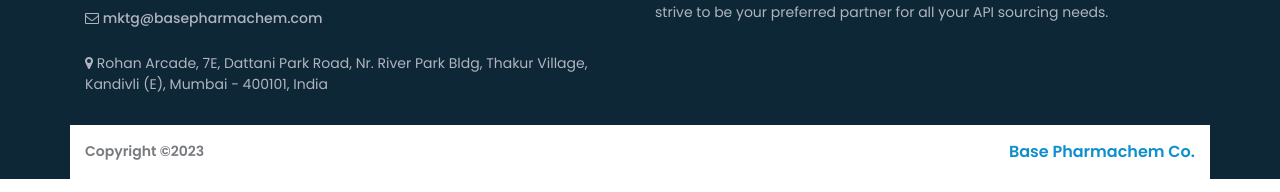
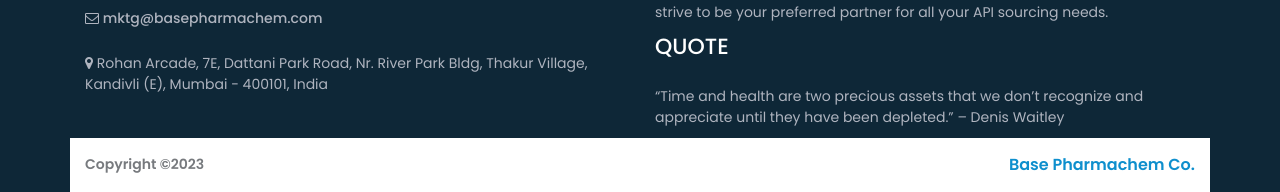
Before and after one commit to sandeepseedroot/aruskpharma, a plain HTML site: page index.html in a window 1280 px wide. Shown: the part 2148-2340 px from the top of the page. Drawn offline with Linux system fonts and the light colour scheme.

Commit message:
add quote

```diff
--- a/index.html
+++ b/index.html
@@ -371,6 +371,8 @@
                             <!-- Widget Title -->
                             <h5 class="widget-title">At BASE PHARMACHEM</h5>
                             <span>We are a young and dynamic pharmaceutical trading company specializing in the distribution of high-quality Active Pharmaceutical Ingredients (APIs) to pharmaceutical manufacturers & research institutions worldwide. With a relentless commitment to excellence and a customer-centric approach, we strive to be your preferred partner for all your API sourcing needs.</span>
+                            <h5 class="widget-title">QUOTE</h5>
+                            <span>“Time and health are two precious assets that we don’t recognize and appreciate until they have been depleted.”  – Denis Waitley </span>
                         </div>
                     </div>
                 </div>
@@ -378,7 +380,7 @@
         </div>
 
         <!-- Copywrite Area -->
-        <div class="container" style="background-color: white;">
+        <div class="container" style="background-color: white; margin-top: 10px;">
             <div class="copywrite-content" style="border-top: none;">
                 <div class="row align-items-center">
                     <div class="col-12 col-md-5">
```
Also changed, not shown: about.html (+2 -0 lines), contact.html (+2 -0 lines), products.html (+2 -0 lines).
